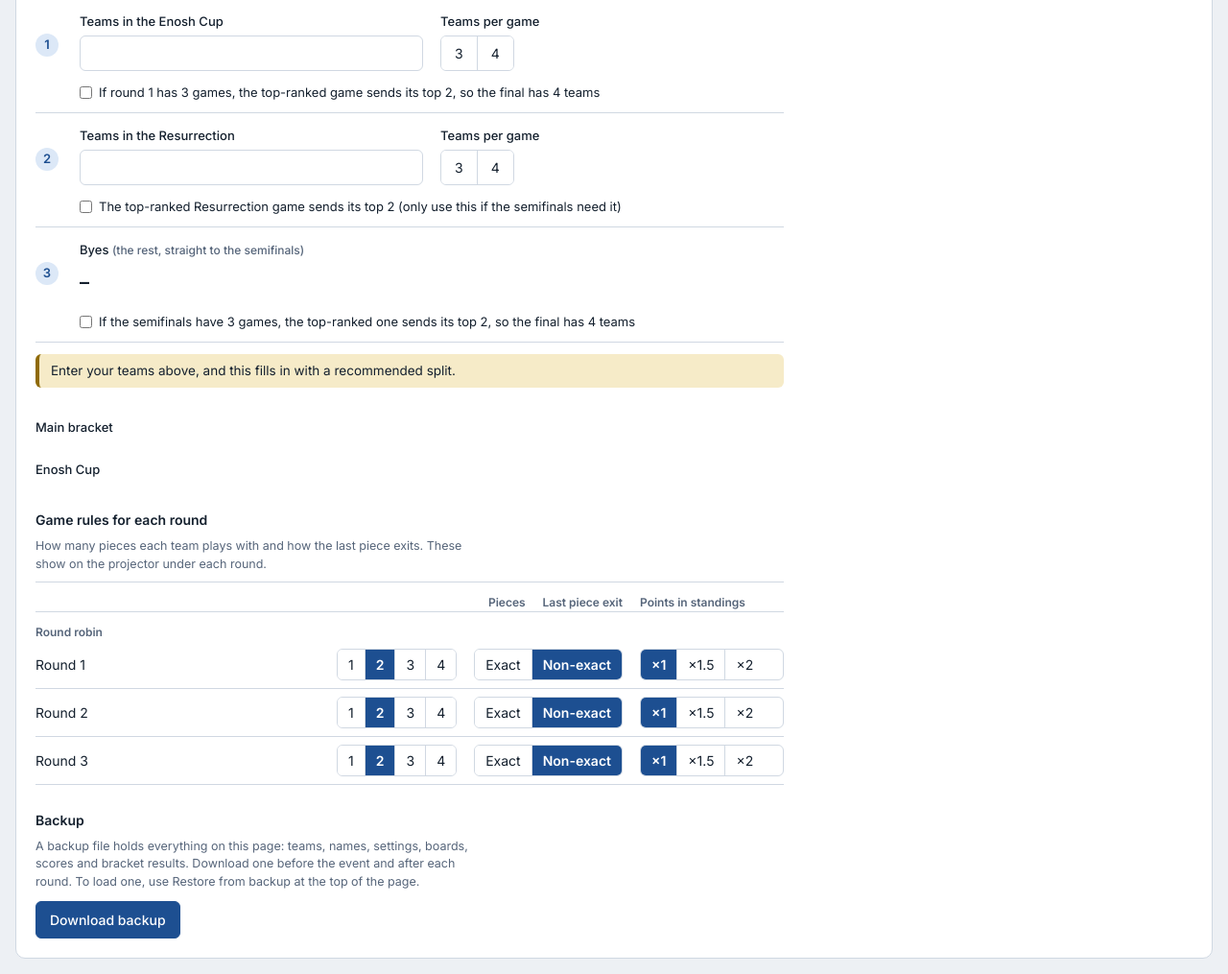
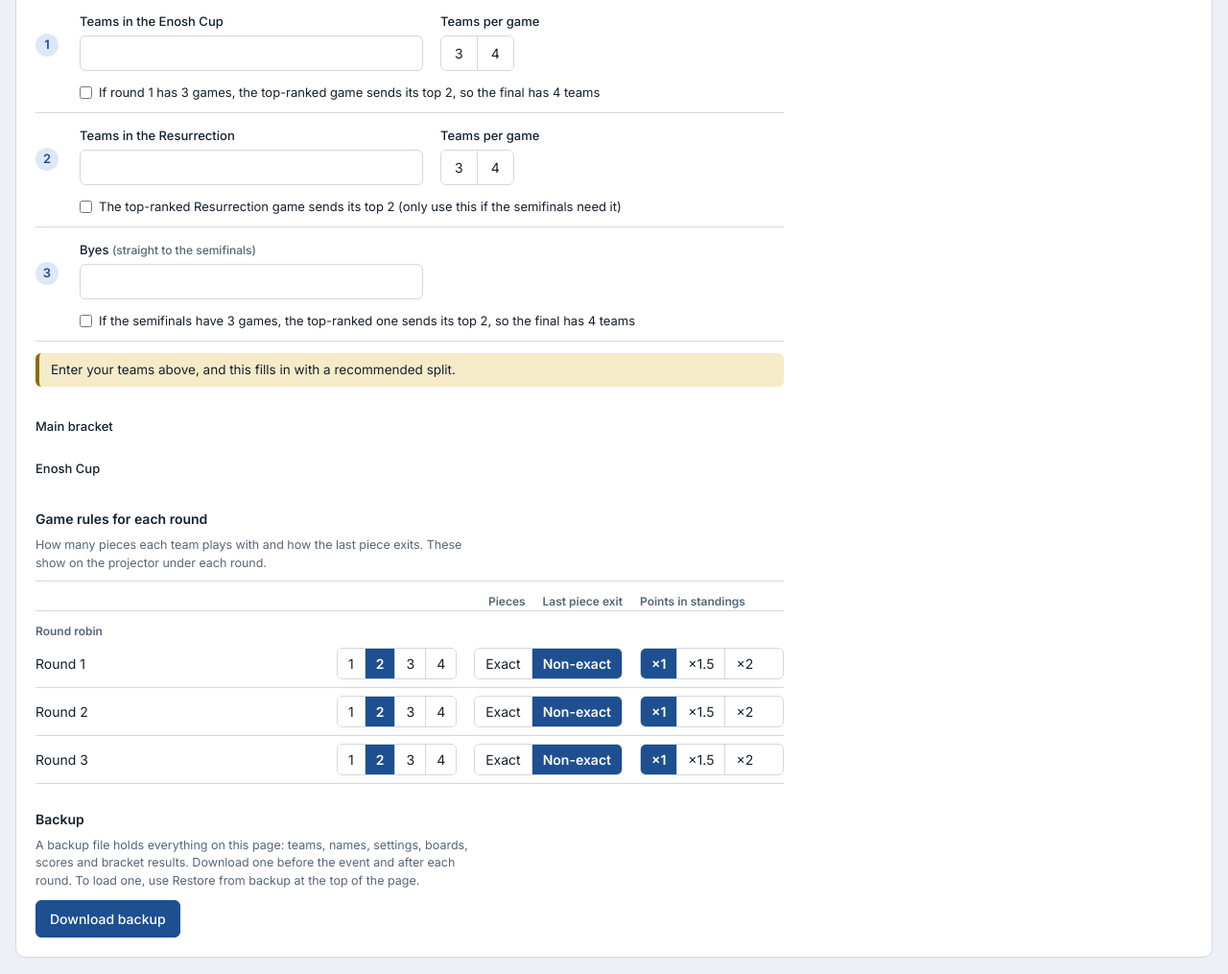
Before and after one commit to siyounghwang/yut, a plain HTML site: page index.html in a window 1280 px wide. Shown: the part 1559-2574 px from the top of the page at 96% size. Drawn offline with Linux system fonts and the light colour scheme.

Commit message:
Add files via upload

```diff
--- a/index.html
+++ b/index.html
@@ -461,7 +461,7 @@ select option[class*="cg-"]{background:color-mix(in srgb,var(--cg) 22%,var(--sur
         <div class="elx-row"><span class="elx-n">2</span><div class="field"><label for="el-res">Teams in the Resurrection</label><input id="el-res" type="number" min="0" inputmode="numeric"><small id="el-res-hint"></small></div>
           <div class="field"><span class="lab" id="lb-ressz">Teams per game</span><div class="seg" id="seg-ressz" role="group" aria-labelledby="lb-ressz"><button type="button" data-action="el-ressz" data-v="3" aria-pressed="false">3</button><button type="button" data-action="el-ressz" data-v="4" aria-pressed="false">4</button></div><small id="el-ressz-hint"></small></div>
           <label class="cat-sp" style="grid-column:2/-1;margin:0"><input type="checkbox" id="el-resbonus">The top-ranked Resurrection game sends its top 2 (only use this if the semifinals need it)</label></div>
-        <div class="elx-row"><span class="elx-n">3</span><div class="field"><span class="lab">Byes <small>(the rest, straight to the semifinals)</small></span><div class="val" id="el-b"></div><small id="el-b-hint"></small></div>
+        <div class="elx-row"><span class="elx-n">3</span><div class="field"><label for="el-b">Byes <small>(straight to the semifinals)</small></label><input id="el-b" type="number" min="0" inputmode="numeric"><small id="el-b-hint"></small></div>
           <label class="cat-sp" style="grid-column:2/-1;margin:0"><input type="checkbox" id="el-sembonus">If the semifinals have 3 games, the top-ranked one sends its top 2, so the final has 4 teams</label></div>
       </div>
       <div class="elx-flow" id="el-flow"></div>
@@ -778,7 +778,7 @@ function ladder(n){
 var _def={};
 function elimDefaults(N){
   if(_def[N]!==undefined)return _def[N];
-  var best=null,tB=N*0.31,tR=N*0.38,tE=N*0.31;
+  var best=null,tB=N*0.30,tR=N*0.44,tE=N*0.26;
   for(var rb=0;rb<=1;rb++)for(var B=0;B<=N;B++)for(var W=1;3*W<=N-B;W++)for(var R=3*W;R<=Math.min(4*W,N-B);R++){
     var E=N-B-R,main=ladder(B+W+rb);if(!main)continue;
     var en=E===0?[]:ladder(E);if(!en)continue;
@@ -1604,7 +1604,7 @@ function renderStandings(){
 function syncElimInputs(){}
 function suggestE(N,f){var out=[];for(var d=1;d<=N&&out.length<4;d++)[f.E-d,f.E+d].forEach(function(e){if(e<5||e>N||out.indexOf(e)>=0||out.length>=4)return;var st=stagesFor(e,f.enSize);if(st&&st.length===2&&e%f.enSize===0)out.push(e);});return out.sort(function(a,b){return a-b;});}
 function suggestR(N,f,even){
-  var pick=function(semisOnly){var out=[];for(var d=1;d<=N&&out.length<4;d++)[f.R-d,f.R+d].forEach(function(r){if(r<3||r>N-f.E||out.indexOf(r)>=0||out.length>=4)return;if(even&&r%f.resSize)return;var w=gamesFor(r,f.resSize),b=N-f.E-r,P=b+w+rbOf(f),l=w&&b>=0?ladder(P):null;if(l&&(!semisOnly||l.length===2))out.push(r);});return out;};
+  var pick=function(semisOnly){var out=[];for(var d=1;d<=N&&out.length<4;d++)[f.R-d,f.R+d].forEach(function(r){if(r<3||r>N-f.E||out.indexOf(r)>=0||out.length>=4)return;if(even&&r%f.resSize)return;var w=gamesFor(r,f.resSize),b=N-f.E-r,P=b+w+rbOf(f),l=w&&b>=0?ladder(P):null;if(l&&(!semisOnly||l.length===2)&&(!even||evenLad(P)))out.push(r);});return out;};
   var o=pick(true);if(!o.length)o=pick(false);return o.sort(function(a,b){return a-b;});
 }
 function evenLad(P){var l=ladder(P);return!!(l&&l.every(function(x){return oddGames(x)===0;}));}
@@ -1627,7 +1627,7 @@ function renderElimDynamic(){
   normalizeElim();
   var E=S.elim,f=E.fmt,N=fieldN(),d=elimDefaults(N),En=f.E,R=f.R,B=f.B,W=f.W,enSt0=En?stagesFor(En,f.enSize):null;
   if(N<9){
-    withFocus(function(){$('#el-en').value='';$('#el-res').value='';});$('#el-b').textContent='–';
+    withFocus(function(){$('#el-en').value='';$('#el-res').value='';$('#el-b').value='';});
     ['#el-en-hint','#el-res-hint','#el-b-hint','#el-ensz-hint','#el-ressz-hint'].forEach(function(x){$(x).textContent='';});
     var ne='<div class="meh">'+(N?'The elimination stage needs at least 9 teams.':'Enter your teams above, and this fills in with a recommended split.')+'</div>';
     var fe=$('#el-flow');if(fe._h!==ne){fe.innerHTML=ne;fe._h=ne;}
@@ -1637,7 +1637,7 @@ function renderElimDynamic(){
   withFocus(function(){$('#el-en').value=En;$('#el-en').max=N;$('#el-res').value=R;$('#el-res').max=N;});
   $$('#seg-ensz button').forEach(function(b){b.setAttribute('aria-pressed',String(+b.dataset.v===f.enSize));});
   $$('#seg-ressz button').forEach(function(b){b.setAttribute('aria-pressed',String(+b.dataset.v===f.resSize));});
-  $('#el-b').textContent=B>=0?B:'–';
+  withFocus(function(){$('#el-b').value=B>=0?B:'';$('#el-b').max=Math.max(0,N-En);});
   $('#el-en-hint').textContent=En>0?('The lowest '+En+': ranked '+(N-En+1)+' to '+N+'.'):'No Enosh Cup.';
   $('#el-res-hint').textContent=R>0&&B>=0?('Ranked '+(B+1)+' to '+(B+R)+'.'):'';
   $('#el-b-hint').textContent=B>0?('Ranked 1 to '+B+'.'):B===0?'No byes, so the Resurrection winners make up the semifinals.':'';
@@ -2123,6 +2123,7 @@ document.addEventListener('change',function(e){
   else if(id==='el-sembonus'){E.fmt.semBonus=t.checked;afterElimStructure(true);}
   else if(id==='el-enbonus'){E.fmt.enBonus=t.checked;afterElimStructure(true);}
   else if(id==='el-en'){E.fmt.E=clamp(t.value,0,fieldN());afterElimStructure(true);}
+  else if(id==='el-b'){var NN=fieldN(),Bv=clamp(t.value,0,Math.max(0,NN-E.fmt.E));E.fmt.R=Math.max(0,NN-E.fmt.E-Bv);afterElimStructure(true);}
   else if(id==='el-res'){E.fmt.R=clamp(t.value,0,fieldN());afterElimStructure(true);}
   else if(id==='el-x'){E.X=+t.value;afterElimStructure(true);}
   else if(id==='el-j'){E.rejoin=+t.value;afterElimStructure(true);}
```
